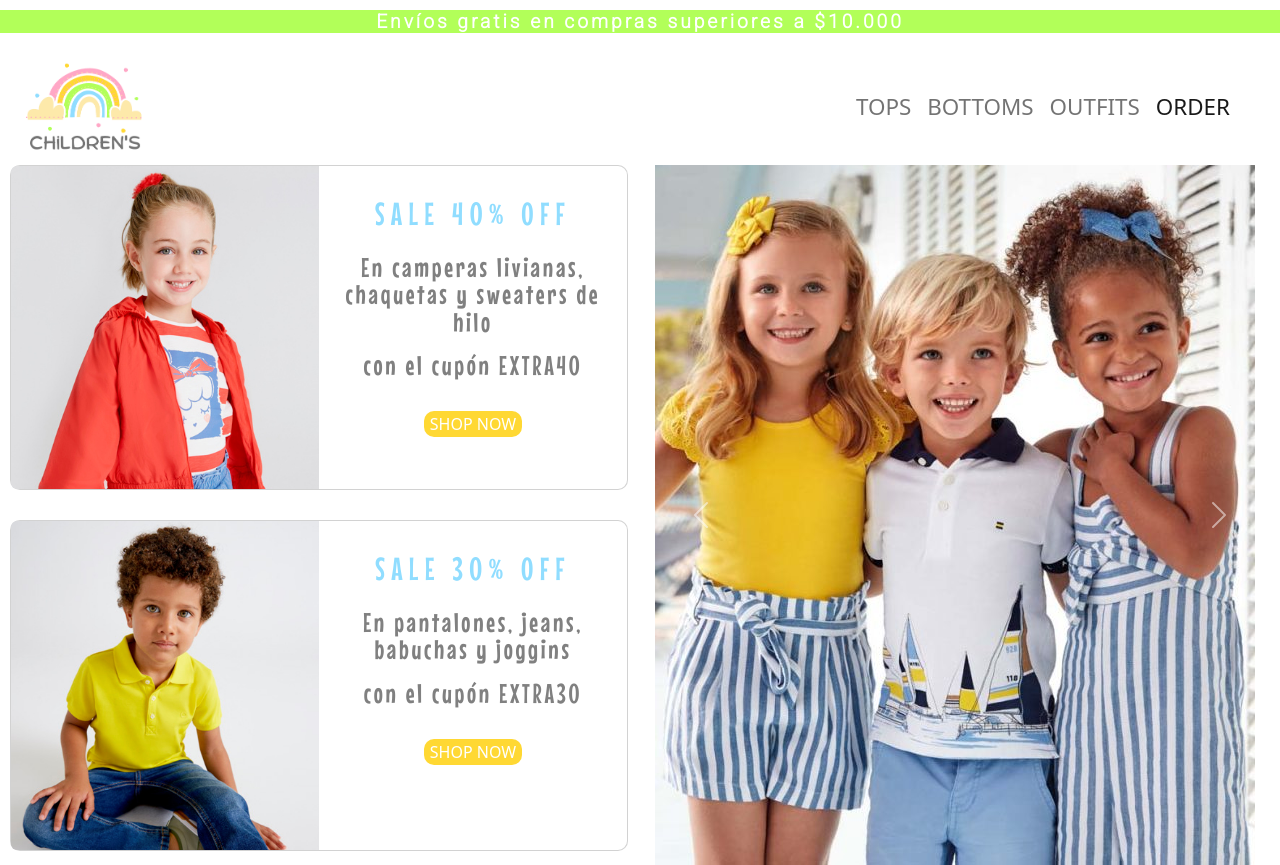
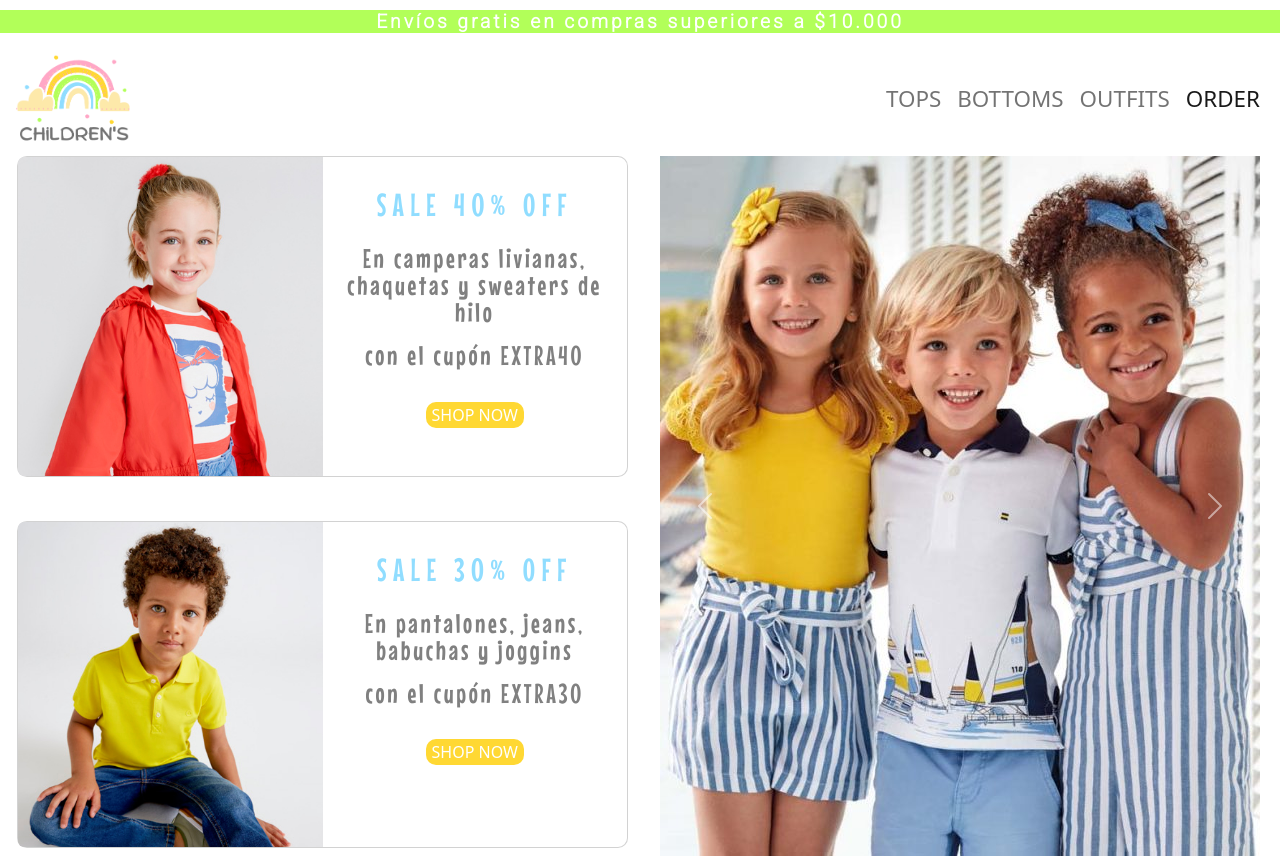
Before and after one commit to MarianSoltermann/childrens, a website: page index.html in a window 1280 px wide. Shown: the top 865 px of the page. Drawn offline with Linux system fonts and the light colour scheme.

Commit message:
cambios en productos

```diff
--- a/index.html
+++ b/index.html
@@ -17,7 +17,7 @@
     </div>
 <header>
 <!--comienzo de nav-->
-<nav class="navbar navbar-expand-lg bg-white">
+<nav class="navbar navbar-expand-lg" id= "navBar">
     <div class="container-fluid">
         <a class="navbar-brand" href= "index.html"><img class= "wow animate__tada" data-wow-duration="2s" id="logo" src="images/logo.png"></a>
         <button class="navbar-toggler" type="button" data-bs-toggle="collapse" data-bs-target="#navbarTogglerDemo01" aria-controls="navbarTogglerDemo01" aria-expanded="false" aria-label="Toggle navigation">
@@ -46,8 +46,8 @@
 <!--comienzo cards-->
 <main class="container-fluid">
     <div class= "row">
-    <article class="col-sm-12 col-md-6" id="tarjeta">
-    <div class="card mb-1" style="max-width: 100%;">
+    <article class="col-sm-12 col-md-6">
+    <div class="card mb-2" style="max-width: 100%;">
     <div class="row g-0">
     <div class="col-md-6">
         <img src="images/nena1.jpg" class="img-fluid rounded-start" alt="niña con capera roja, remera rayada y short de jean">
@@ -66,9 +66,9 @@
     </div>
     </div>
     </div>
-    <div class="card mb-1" style="max-width: 100%;">
+    <div class="card mb-2" style="max-width: 100%;">
     <div class="row g-0">
-    <div class="col-md-6">
+        <div class="col-md-6">
     <img src="images/nene7.jpg" class="img-fluid rounded-start" alt="niño con chomba amarilla y jean">
     </div>
     <div class="col-md-6">
@@ -112,11 +112,11 @@
     </div>
     <button class="carousel-control-prev" type="button" data-bs-target="#carouselExampleInterval" data-bs-slide="prev">
         <span class="carousel-control-prev-icon" aria-hidden="true"></span>
-        <span class="visually-hidden">Previous</span>
+        <span class="visually-hidden">Atrás</span>
     </button>
     <button class="carousel-control-next" type="button" data-bs-target="#carouselExampleInterval" data-bs-slide="next">
         <span class="carousel-control-next-icon" aria-hidden="true"></span>
-        <span class="visually-hidden">Next</span>
+        <span class="visually-hidden">Adelante</span>
     </button>
 </div>
 </article>
--- a/scss/_navBar.scss
+++ b/scss/_navBar.scss
@@ -2,8 +2,6 @@
 
 #botonera{
 	background-color: map-get($map:$colors,$key:'uno');
-	padding: 5px 20px;
-	margin-right: 10px;
 	display: flex;
 	justify-content: space-between;
 	font-size: 1.4em;
@@ -21,6 +19,10 @@
 	}
 }
 #logo{
-	width: 123px;
-	margin-left: 10px;
+	width: 40%;
 }
+
+#navBar {
+	padding-top: 0;
+	margin-top: 0;
+}
--- a/scss/_productos.scss
+++ b/scss/_productos.scss
@@ -1,16 +1,12 @@
 #carrusel {
-	padding-right: 10px;
+	width: 600px;
+	height: 700px;
 
-}
-
-
-#tarjeta {
-	padding-left: 10px;
-	margin-bottom: 10px;
 }
 
 .card {
 	border-radius: 10px;
+	margin-left: 5px;
 	}
 
 .promo {
```
Also changed, not shown: pages/error404.html (+2 -1 lines), pages/tops.html (+10 -1 lines), css/style.css, 1 other file.
